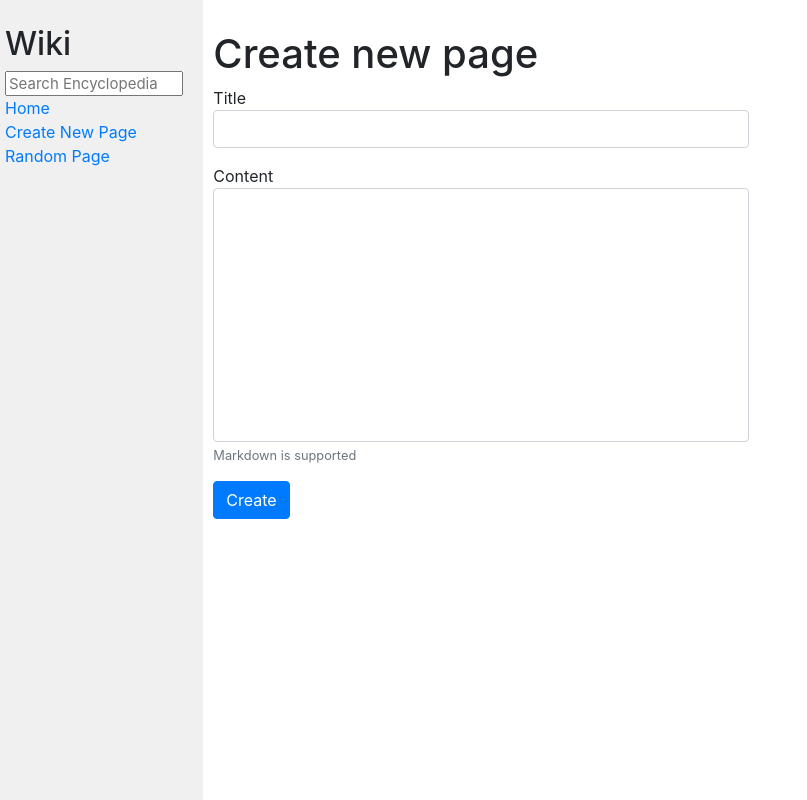
After one commit to Amjuks/CS50-Web-Development, a Django app: page /new in a window 1280 px wide. The commit adds this page. Shown: the whole page, without its empty margins (0-807 px from the left). Run offline with Django 3.2, Linux system fonts and the light colour scheme; some libraries are stand-ins or nearby versions.

Commit message:
Allow users to create new pages, edit existing pages, and jump to random pages.

```diff
--- a/Project 1/wiki/encyclopedia/static/encyclopedia/styles.css
+++ b/Project 1/wiki/encyclopedia/static/encyclopedia/styles.css
@@ -36,3 +36,19 @@ textarea {
 .sidebar h2 {
     margin-top: 5px;
 }
+
+.create-form {
+    max-width: 50%;
+}
+
+.input-error {
+    color: #dc3545;
+    font-size: 0.875rem;
+    display: block;
+    margin-top: 0.25rem;
+}
+
+.content-textarea {
+    resize: none;
+    height: auto;
+}
--- a/Project 1/wiki/encyclopedia/templates/encyclopedia/entry.html
+++ b/Project 1/wiki/encyclopedia/templates/encyclopedia/entry.html
@@ -6,4 +6,8 @@
 
 {% block body %}
     {{ entry|safe }}
+    <form action="{% url 'edit' title=title %}" method="get">
+        {% csrf_token %}
+        <button type="submit" class="btn btn-warning">Edit Page</button>
+    </form>
 {% endblock %}
--- a/Project 1/wiki/encyclopedia/templates/encyclopedia/layout.html
+++ b/Project 1/wiki/encyclopedia/templates/encyclopedia/layout.html
@@ -20,10 +20,10 @@
                     <a href="{% url 'index' %}">Home</a>
                 </div>
                 <div>
-                    Create New Page
+                    <a href="{% url 'new' %}">Create New Page</a>
                 </div>
                 <div>
-                    Random Page
+                    <a href="{% url 'random' %}">Random Page</a>
                 </div>
                 {% block nav %}
                 {% endblock %}
--- /dev/null
+++ b/Project 1/wiki/encyclopedia/templates/encyclopedia/new.html
@@ -0,0 +1,30 @@
+{% extends "encyclopedia/layout.html" %}
+
+{% block title %}
+    Encyclopedia - Create
+{% endblock %}
+
+{% block body %}
+    <h1>Create new page</h1>
+
+    <form class="create-form" action="{% url 'new' %}" method="post">
+        {% csrf_token %}
+        <div class="form-group">
+            {{ form.title.label }}
+            {{ form.title }}
+            {% if form.title.errors %}
+            <div class="input-error">
+                {{ form.title.errors.0 }}
+            </div>
+            {% endif %}
+        </div>
+        <div class="form-group">
+            {{ form.content.label }}
+            {{ form.content }}
+            <small class="form-text text-muted">Markdown is supported</small>
+        </div>
+        <div class="form-group">
+            <input class="btn btn-primary" type="submit" value="Create">
+        </div>
+    </form>
+{% endblock %}
--- a/Project 1/wiki/encyclopedia/urls.py
+++ b/Project 1/wiki/encyclopedia/urls.py
@@ -5,5 +5,8 @@ from . import views
 urlpatterns = [
     path("wiki", views.index, name="index"),
     path("wiki/<str:title>", views.entry, name="entry"),
-    path("search", views.search, name="search")
+    path("search", views.search, name="search"),
+    path("new", views.new, name="new"),
+    path("edit/<str:title>", views.edit, name="edit"),
+    path("random", views.random, name="random")
 ]
--- a/Project 1/wiki/encyclopedia/views.py
+++ b/Project 1/wiki/encyclopedia/views.py
@@ -1,5 +1,6 @@
 import markdown2
 
+from random import choice
 from django import forms
 from django.shortcuts import render, redirect
 from django.urls import reverse
@@ -9,6 +10,28 @@ class SearchForm(forms.Form):
     q = forms.CharField(label="", widget=forms.TextInput({
         'class': 'search',
         'placeholder': "Search Encyclopedia"
+    }))
+
+class CreateForm(forms.Form):
+    title = forms.CharField(label="Title", widget=forms.TextInput({
+        'class': "form-control",
+        'required': True
+    }))
+
+    content = forms.CharField(label="Content", widget=forms.Textarea({
+        'class': "form-control content-textarea",
+        'required': True
+    }))
+
+class EditForm(forms.Form):
+    title = forms.CharField(label="Title", widget=forms.TextInput({
+        'class': "form-control",
+        'readonly': True
+    }))
+
+    content = forms.CharField(label="Content", widget=forms.Textarea({
+        'class': "form-control content-textarea",
+        'required': True
     }))
 
 def index(request):
@@ -53,3 +76,80 @@ def search(request):
             })
 
     return redirect(reverse('index'))
+
+def new(request):
+
+    if request.method == "POST":
+        form = CreateForm(request.POST)
+
+        if form.is_valid():
+            title = form.cleaned_data["title"].capitalize()
+            entries = [entry.lower() for entry in util.list_entries()]
+
+            title_exists = title.lower() in entries
+
+            if title_exists:
+                form.add_error('title', "This title already exists!")
+                print(f'{form.errors = }')
+                return render(request, "encyclopedia/new.html", {
+                    'form': form
+                })
+
+            content = f'#{title}\n\n' + form.cleaned_data["content"]
+            util.save_entry(title, content)
+
+            return redirect(reverse('entry', args=[title]))
+
+        else:
+            return render(request, "encyclopedia/new.html", {
+                'form': form
+            })
+
+    return render(request, "encyclopedia/new.html", {
+        'form': CreateForm()
+    })
+
+def ps(s):
+    _ = '_'*20
+    print(f'{_}\n{s}\n{_}')
+
+def edit(request, title):
+
+    if request.method == "POST":
+        form = EditForm(request.POST)
+
+        if form.is_valid():
+            title = form.cleaned_data["title"]
+            content = form.cleaned_data["content"].replace('\r', '') # remove unnecessary "\r" added by browser
+
+            util.save_entry(title, content)
+
+            return redirect(reverse('entry', args=[title]))
+
+        else:
+            return render(request, 'encyclopedia/edit.html', {
+                'form': form
+            })
+
+    else:
+        content = util.get_entry(title)
+
+        if content:
+            form = EditForm({
+                'title': title,
+                'content': content
+            })
+
+            return render(request, "encyclopedia/edit.html", {
+                'form': form
+            })
+
+        return render(request, "encyclopedia/error.html", {
+            "title": title,
+            "error": "DNE" # Does Not Exist
+        })
+
+def random(request):
+
+    title = choice(util.list_entries())
+    return redirect(reverse('entry', args=[title]))
```
Also changed, not shown: Project 1/wiki/encyclopedia/templates/encyclopedia/edit.html (added, +23 -0 lines), Project 1/wiki/entries/CSS.md (line endings or trailing spaces).
